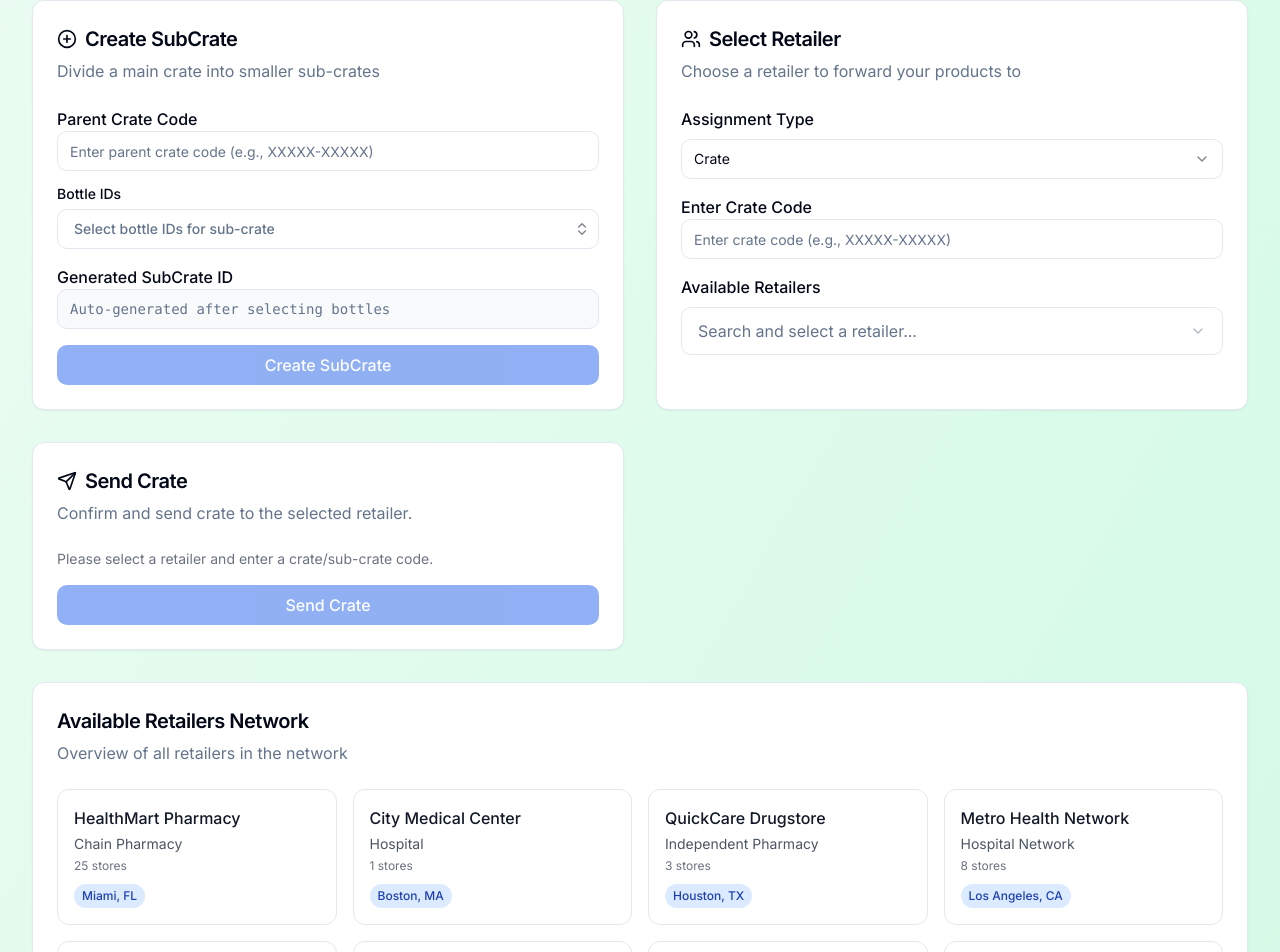
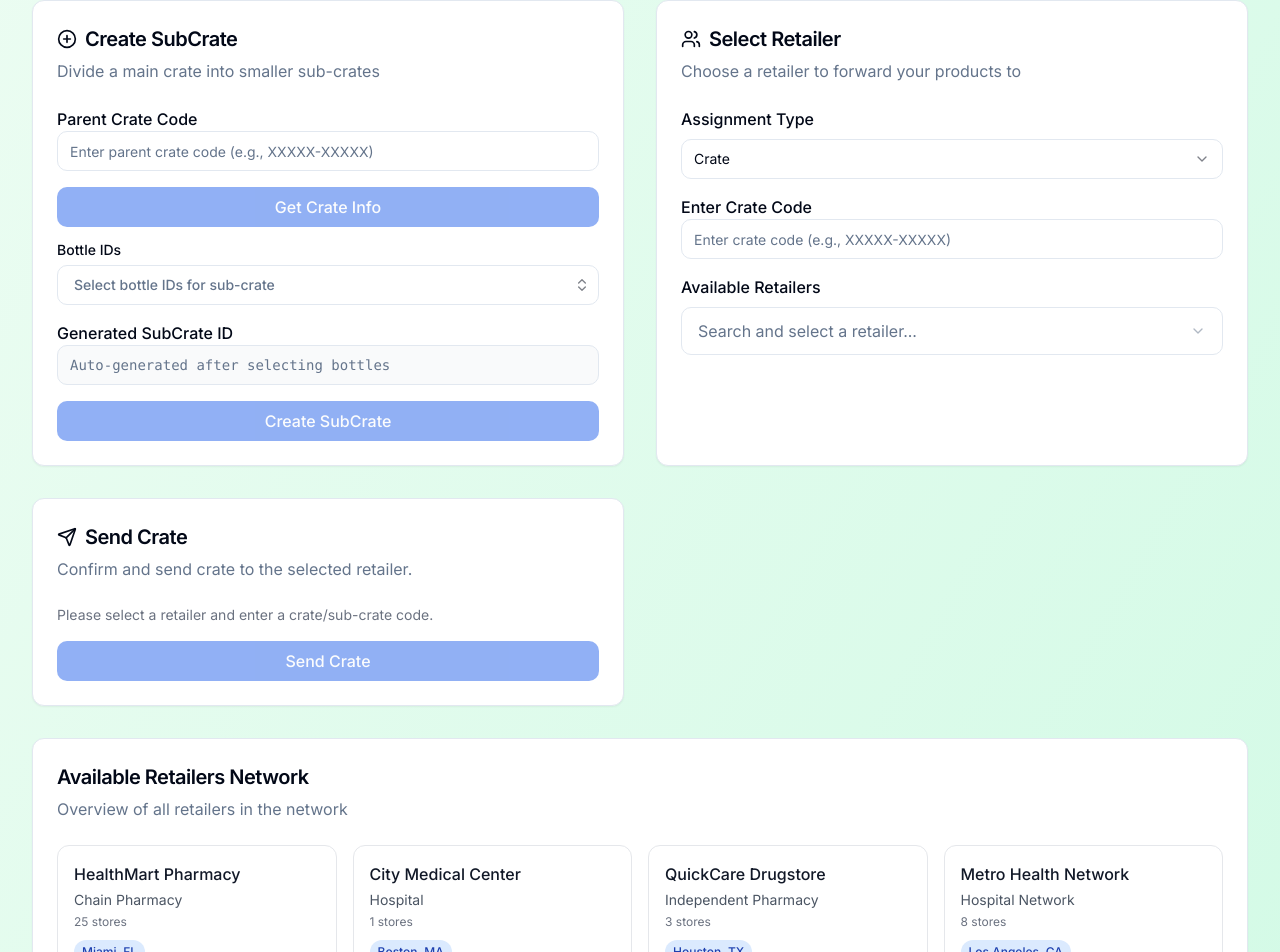
Before and after one commit to Sameer-kulkarni-123/MediChain, a Next.js app in the folder frontend5/: page /distributor in a window 1280 px wide. Shown: the part 788-1740 px from the top of the page. Built offline with nearby package versions, Linux system fonts and the light colour scheme.

Commit message:
button to verify crate exists or not

```diff
--- a/frontend5/apis.js
+++ b/frontend5/apis.js
@@ -320,8 +320,8 @@ export async function getAllSubCratesOfCrate(parentCrateCode){
 
 }
 
-export async function getCrateInfo(){
-
+export async function getCrateInfo(parentCrateCode){
+  console.log("getting crate info for crate code: ", parentCrateCode);
 }
 
 export async function getAllBottlesOfCrate(parentCrateCode){
--- a/frontend5/app/distributor/page.tsx
+++ b/frontend5/app/distributor/page.tsx
@@ -13,7 +13,7 @@ import { SearchableDropdown } from "@/components/searchable-dropdown"
 import { ConnectionPath } from "@/components/connection-path"
 import supplyChainData from "@/data/supplyChainData.json"
 import { useToast } from "@/hooks/use-toast"
-import { receiveCrate, getAccount, createSubCrate } from "../../apis"
+import { receiveCrate, getAccount, createSubCrate,getCrateInfo } from "../../apis"
 import { MultiSelectDropdown } from "@/components/multi-select-dropdown"
 import { AssignmentForm } from "@/components/assignment-form" // Ensure this is imported
 import { Select, SelectContent, SelectItem, SelectTrigger, SelectValue } from "@/components/ui/select" // Import Select components
@@ -63,23 +63,23 @@ export default function DistributorPortal() {
   }
 
   // Simulate fetching bottle IDs based on parentCrateCode
-  useEffect(() => {
-    if (parentCrateCodeForSubCrate.length >= 5) {
-      // Trigger mock generation after a few characters
-      // In a real app, you would call a blockchain API here to get actual bottle IDs
-      // For now, we'll generate mock IDs based on the parent crate code prefix
-      const mockBottlePrefix = parentCrateCodeForSubCrate.substring(0, 5).toUpperCase()
-      const generatedBottles = Array.from({ length: 20 }, (_, i) => {
-        const suffix = Math.random().toString(36).substring(2, 7).toUpperCase()
-        const bottleCode = `${mockBottlePrefix}-${suffix}`
-        return { value: bottleCode, label: bottleCode }
-      })
-      setAvailableBottleIds(generatedBottles)
-    } else {
-      setAvailableBottleIds([])
-      setSelectedBottleIds([]) // Clear selected bottles if parent crate code is too short
-    }
-  }, [parentCrateCodeForSubCrate])
+  // useEffect(() => {
+  //   if (parentCrateCodeForSubCrate.length >= 5) {
+  //     // Trigger mock generation after a few characters
+  //     // In a real app, you would call a blockchain API here to get actual bottle IDs
+  //     // For now, we'll generate mock IDs based on the parent crate code prefix
+  //     const mockBottlePrefix = parentCrateCodeForSubCrate.substring(0, 5).toUpperCase()
+  //     const generatedBottles = Array.from({ length: 20 }, (_, i) => {
+  //       const suffix = Math.random().toString(36).substring(2, 7).toUpperCase()
+  //       const bottleCode = `${mockBottlePrefix}-${suffix}`
+  //       return { value: bottleCode, label: bottleCode }
+  //     })
+  //     setAvailableBottleIds(generatedBottles)
+  //   } else {
+  //     setAvailableBottleIds([])
+  //     setSelectedBottleIds([]) // Clear selected bottles if parent crate code is too short
+  //   }
+  // }, [parentCrateCodeForSubCrate])
 
   // Generate SubCrate ID when bottles are selected
   useEffect(() => {
@@ -101,6 +101,28 @@ export default function DistributorPortal() {
       [field]: value,
     }))
   }
+const [crateInfo, setCrateInfo] = useState<any>(null); // To store crate info result
+
+const handleGetCrateInfo = async () => {
+  try {
+    const result = await getCrateInfo(parentCrateCodeForSubCrate);
+    console.log("Crate Info:", result);
+    setCrateInfo(result);
+    toast({
+      title: "Crate Found",
+      description: `Crate ${parentCrateCodeForSubCrate} is valid.`,
+    });
+  } catch (error: any) {
+    console.error("Failed to fetch crate info:", error);
+    toast({
+      title: "Error",
+      description: error.message || "Could not fetch crate info.",
+      variant: "destructive",
+    });
+    setCrateInfo(null); // Clear previous info
+  }
+};
+
 
   const handleSubmit = async (e: React.FormEvent) => {
     e.preventDefault()
@@ -335,6 +357,12 @@ export default function DistributorPortal() {
                   className="text-sm sm:text-base"
                 />
               </div>
+             <Button onClick={handleGetCrateInfo}
+             className="w-full bg-blue-600 hover:bg-blue-700 text-sm sm:text-base py-2 sm:py-3"
+             disabled={!parentCrateCodeForSubCrate || isCreatingSubCrate}>
+
+                Get Crate Info
+             </Button>
 
               <MultiSelectDropdown
                 label="Bottle IDs"
```
